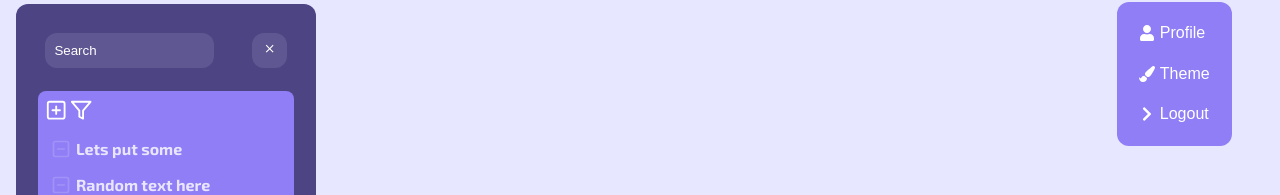
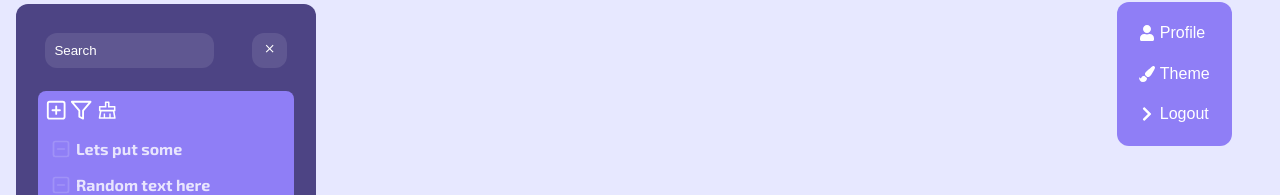
Before and after one commit to erazmozen/hub, a React (Create React App) app: page / in a window 1280 px wide. Shown: the part 96-291 px from the top of the page. Built offline with nearby package versions, Linux system fonts and the light colour scheme.

Commit message:
Added clear todos

```diff
--- a/src/components/side/Todo.jsx
+++ b/src/components/side/Todo.jsx
@@ -21,11 +21,16 @@ const Todo = ({ icons, searchInput }) => {
     setTodos(todosFiltered);
   };
 
+  function clearTodo() {
+    setTodos([]);
+  }
+
   return (
     <div className="todo">
       <div className="todo-icons">
         <icons.FiPlusSquare onClick={addRandomTodo} />
         <icons.FiFilter />
+        <icons.AiOutlineClear onClick={clearTodo} />
       </div>
       <ul>
         {todos.map((todo, index) => (
--- a/src/icons.js
+++ b/src/icons.js
@@ -12,6 +12,7 @@ import { IoMdClose } from "react-icons/io";
 import { BsToggles } from "react-icons/bs";
 import { BsReverseLayoutSidebarInsetReverse } from "react-icons/bs";
 import { BsReverseLayoutTextSidebarReverse } from "react-icons/bs";
+import { AiOutlineClear } from "react-icons/ai";
 
 const icons = {
   FiGithub,
@@ -28,6 +29,7 @@ const icons = {
   BsToggles,
   BsReverseLayoutSidebarInsetReverse,
   BsReverseLayoutTextSidebarReverse,
+  AiOutlineClear,
 };
 
 export default icons;
```
